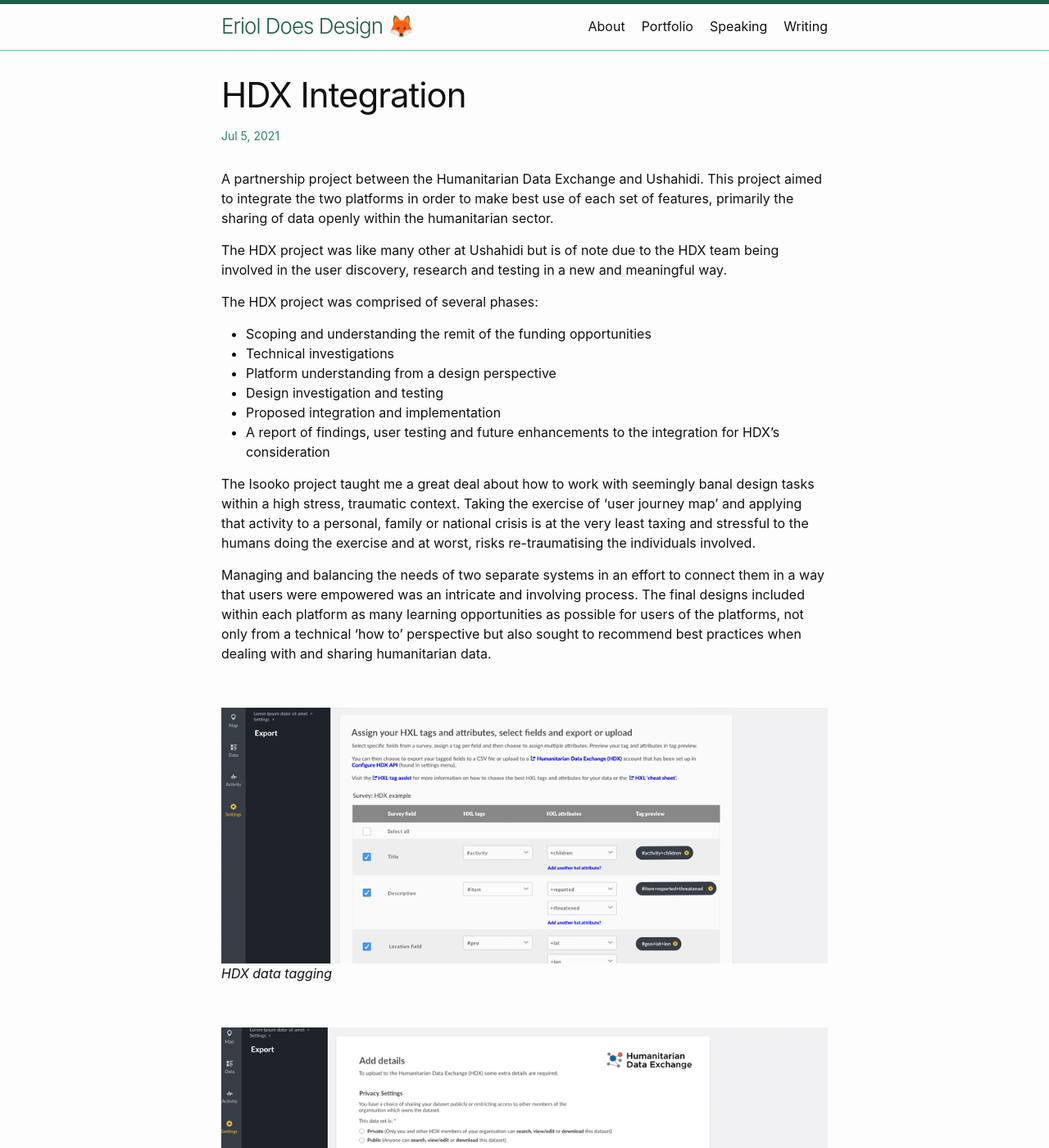
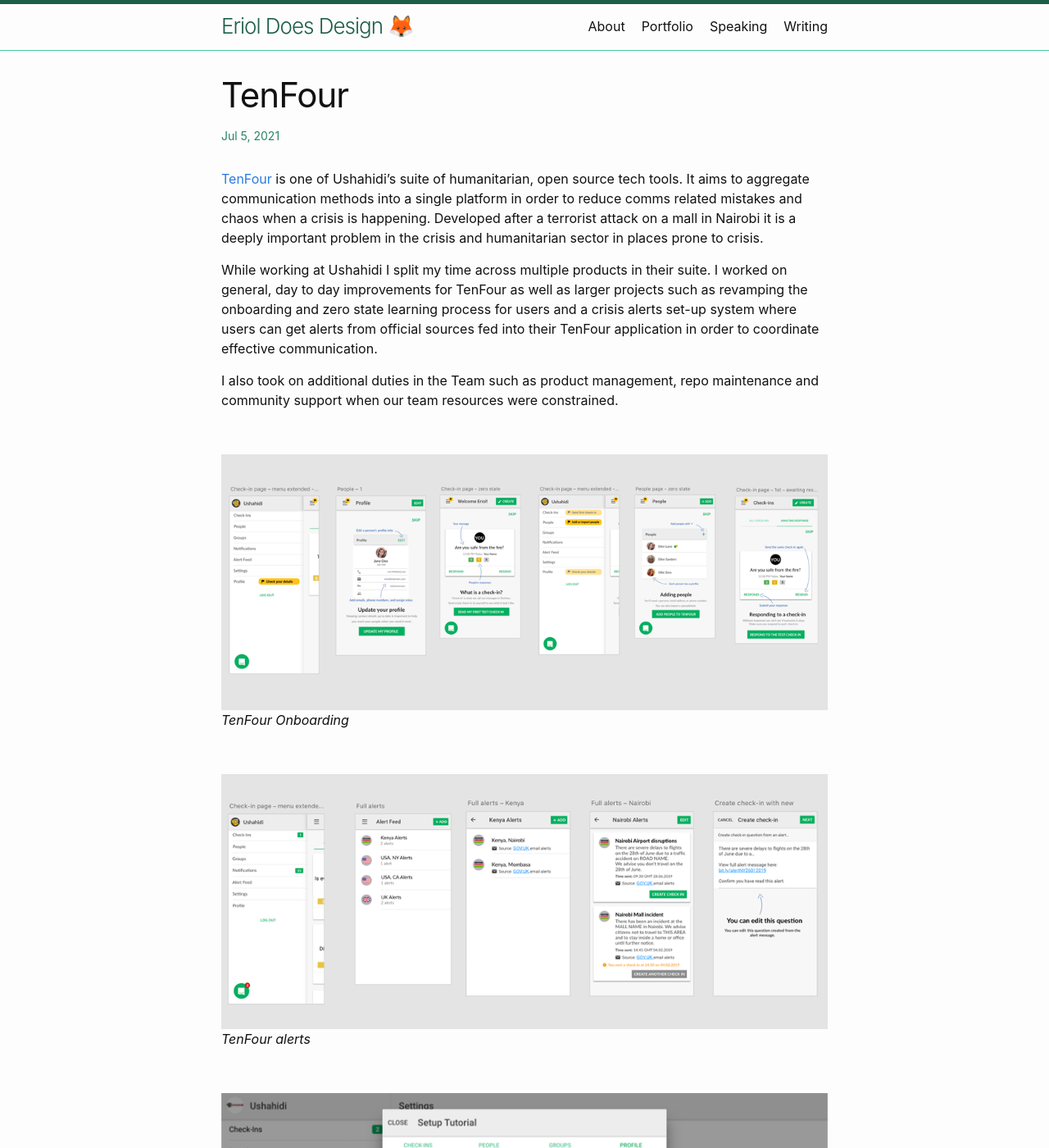
Before and after one commit to Erioldoesdesign/erioldoesdesign.github.io, a Jekyll site: the page built from _posts/2021-07-05-TenFour.md, in a window 1280 px wide and 1400 px high. Shown: the whole window at 82% size. Built offline with Jekyll 4.4.1, drawn with Linux system fonts in a browser that asks for light colours; some of the changed text lies outside the part shown.

Commit message:
files and pages

```diff
--- a/_posts/2021-07-05-TenFour.md
+++ b/_posts/2021-07-05-TenFour.md
@@ -1,42 +1,27 @@
 ---
 layout: post
-title: "HDX Integration"
+title: "TenFour"
 categories: portfolio
 ---
 
-A partnership project between the Humanitarian Data Exchange and Ushahidi. This project aimed to integrate the two platforms in order to make best use of each set of features, primarily the sharing of data openly within the humanitarian sector.
+[TenFour](https://www.tenfour.org/) is one of Ushahidi’s suite of humanitarian, open source tech tools. It aims to aggregate communication methods into a single platform in order to reduce comms related mistakes and chaos when a crisis is happening. Developed after a terrorist attack on a mall in Nairobi it is a deeply important problem in the crisis and humanitarian sector in places prone to crisis.
 
-The HDX project was like many other at Ushahidi but is of note due to the HDX team being involved in the user discovery, research and testing in a new and meaningful way.
+While working at Ushahidi I split my time across multiple products in their suite. I worked on general, day to day improvements for TenFour as well as larger projects such as revamping the onboarding and zero state learning process for users and a crisis alerts set-up system where users can get alerts from official sources fed into their TenFour application in order to coordinate effective communication.
 
-The HDX project was comprised of several phases:
+I also took on additional duties in the Team such as product management, repo maintenance and community support when our team resources were constrained.
 
-* Scoping and understanding the remit of the funding opportunities
-* Technical investigations
-* Platform understanding from a design perspective
-* Design investigation and testing
-* Proposed integration and implementation
-* A report of findings, user testing and future enhancements to the integration for HDX’s consideration
-
-The Isooko project taught me a great deal about how to work with seemingly banal design tasks within a high stress, traumatic context. Taking the exercise of ‘user journey map’ and applying that activity to a personal, family or national crisis is at the very least taxing and stressful to the humans doing the exercise and at worst, risks re-traumatising the individuals involved.
-
-Managing and balancing the needs of two separate systems in an effort to connect them in a way that users were empowered was an intricate and involving process. The final designs included within each platform as many learning opportunities as possible for users of the platforms, not only from a technical ‘how to’ perspective but also sought to recommend best practices when dealing with and sharing humanitarian data.
 
 <br />
 
-![HDX data tagging](https://github.com/Erioldoesdesign/erioldoesdesign.github.io/blob/master/images/HDX3.png?raw=true "HDX data tagging")
-*HDX data tagging*
+![TenFour Onboarding](https://github.com/Erioldoesdesign/erioldoesdesign.github.io/blob/master/images/TenFour-2.png?raw=true "TenFour Onboarding")
+*TenFour Onboarding*
 
 <br />
 
-![HDX configuration](https://github.com/Erioldoesdesign/erioldoesdesign.github.io/blob/master/images/HDX1.png?raw=true "HDX configuration")
-*HDX configuration*
+![TenFour alerts](https://github.com/Erioldoesdesign/erioldoesdesign.github.io/blob/master/images/TenFour-1.png?raw=true "TenFour alerts")
+*TenFour alerts*
 
 <br />
 
-![HDX exporting](https://github.com/Erioldoesdesign/erioldoesdesign.github.io/blob/master/images/HDX2.png?raw=true "HDX exporting")
-*HDX exporting*
-
-<br />
-
-![HDX confirmation](https://github.com/Erioldoesdesign/erioldoesdesign.github.io/blob/master/images/HDX4.png?raw=true "HDX confirmation")
-*HDX confirmation*
+![TenFour larger zero state](https://github.com/Erioldoesdesign/erioldoesdesign.github.io/blob/master/images/TenFour-3.png?raw=true "TenFour larger zero state")
+*TenFour larger zero state*
```
Also changed, not shown: _posts/2021-07-06-Dispatcher.md (added, +27 -0 lines), portfolio.md (+5 -3 lines), 4 other files.
